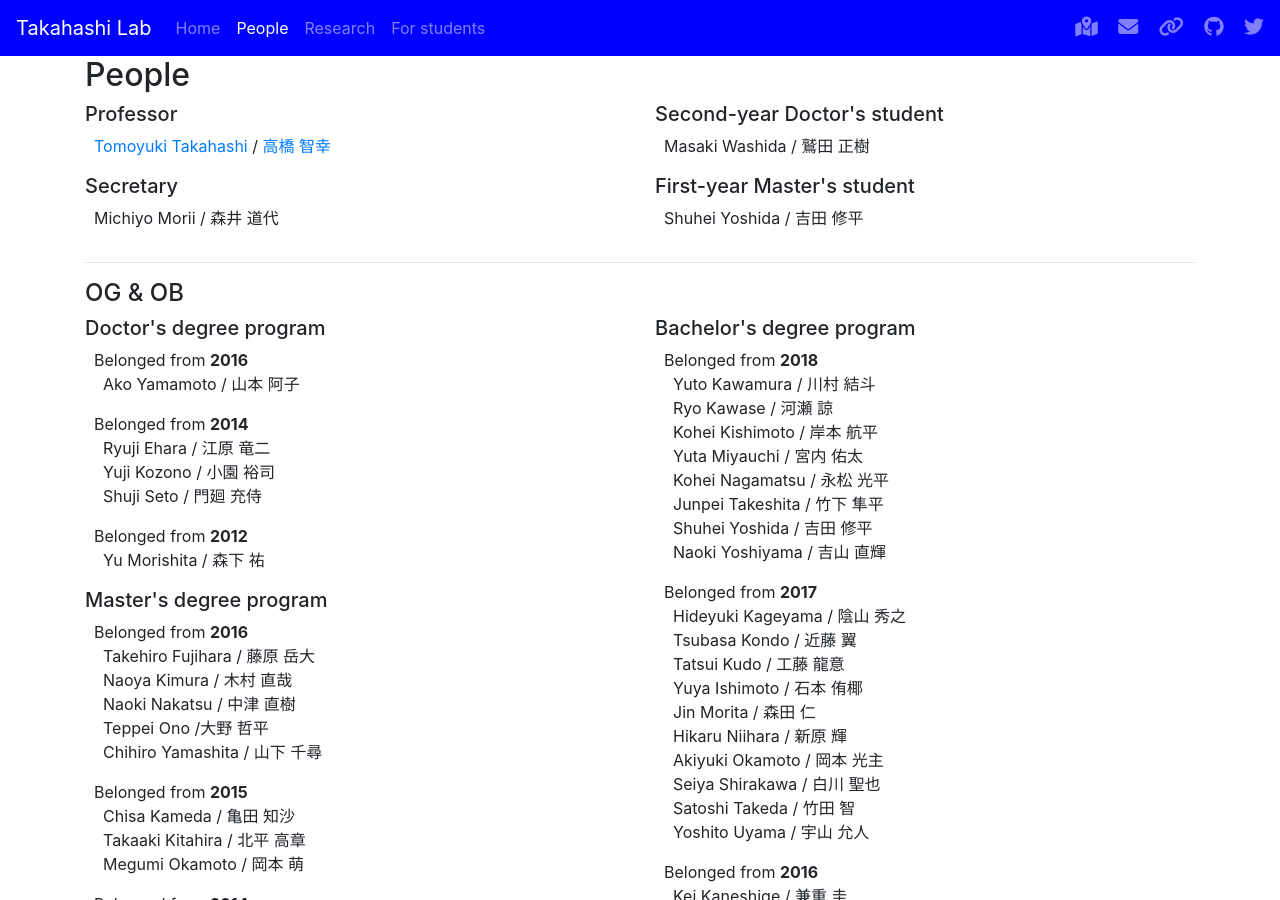
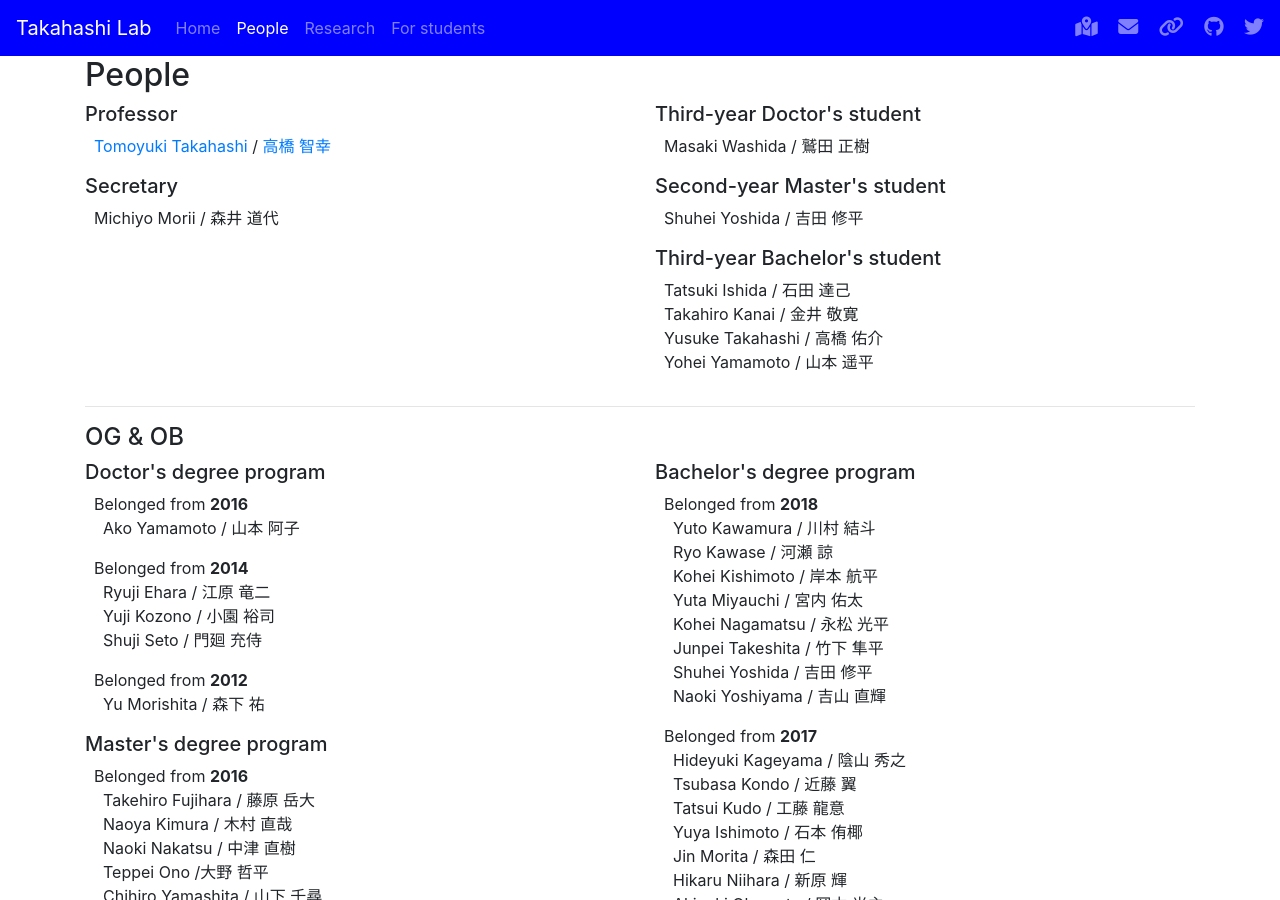
Before and after one commit to tkhslab/tkhslab.github.io, a Jekyll site: the page built from people.md, in a window 1280 px wide and 900 px high. Built offline with Jekyll 4.4.1, drawn with Linux system fonts in a browser that asks for light colours; nearby versions of some CDN libraries.

Commit message:
revise people

```diff
--- a/people.md
+++ b/people.md
@@ -14,11 +14,18 @@ title: People
 </div>
 
 <div class="col-md">
-<h5>Second-year Doctor's student</h5>
+<h5>Third-year Doctor's student</h5>
 <p>&nbsp; Masaki Washida / 鷲田 正樹</p>
 
-<h5>First-year Master's student</h5>
+<h5>Second-year Master's student</h5>
 <p>&nbsp; Shuhei Yoshida / 吉田 修平</p>
+
+<h5>Third-year Bachelor's student</h5>
+<p>&nbsp; Tatsuki Ishida / 石田 達己<br>
+&nbsp; Takahiro Kanai / 金井 敬寛<br>
+&nbsp; Yusuke Takahashi / 高橋 佑介<br>
+&nbsp; Yohei Yamamoto / 山本 遥平</p>
+
 </div>
 </div>
 
```
